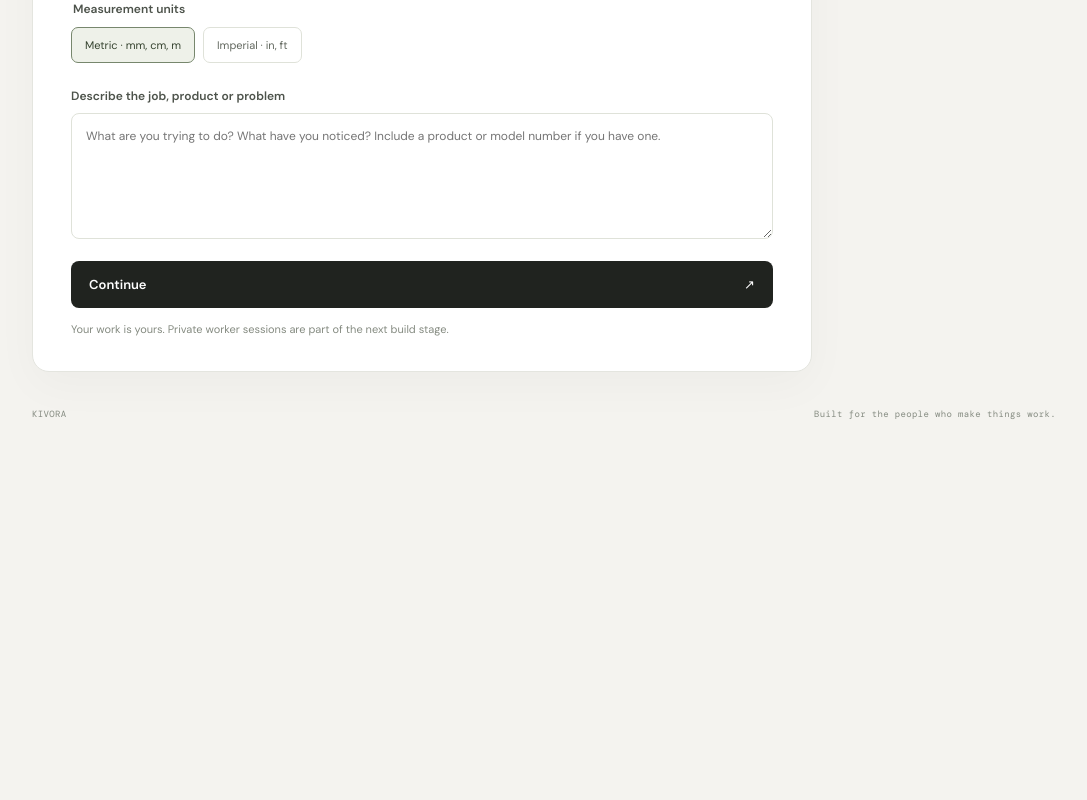
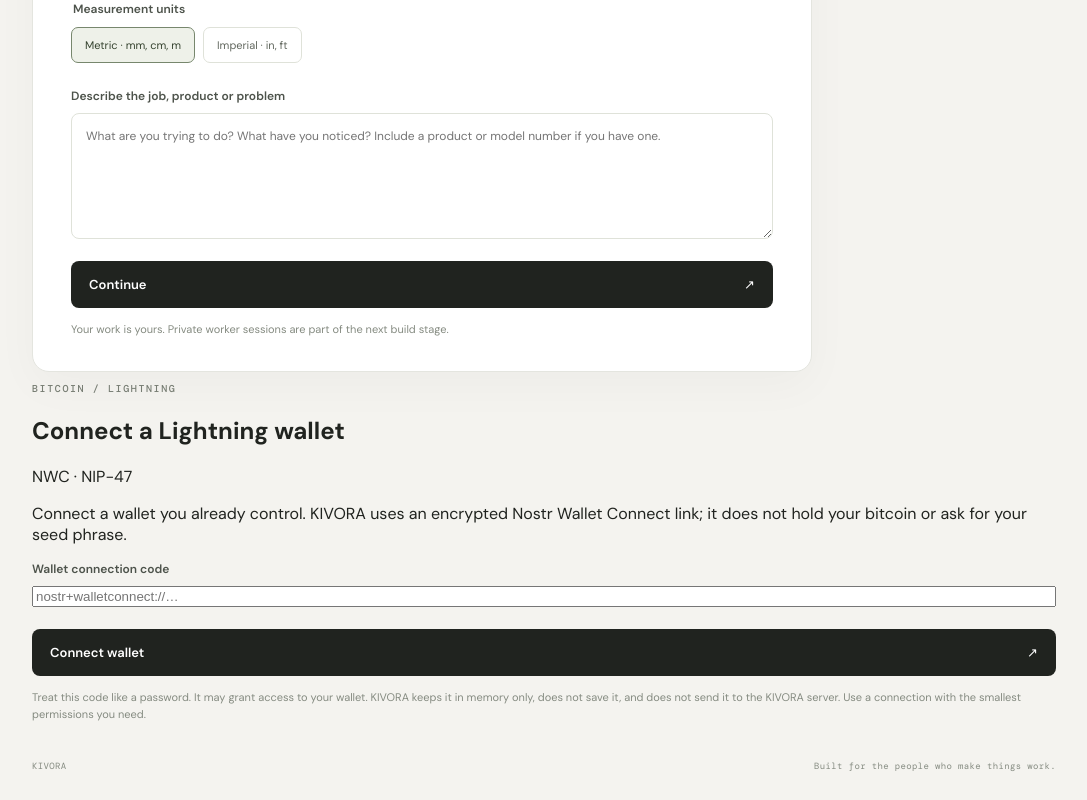
Before and after one commit to thisishaidee/kivora, a React (Vite) app in the folder web/: page / in a window 1280 px wide. Shown: the part 742-1542 px from the top of the page, without its empty margins (96-1183 px from the left). Before the commit the page ends 1190 px from the top, so only its background shows below. Built offline with nearby package versions, Linux system fonts and the light colour scheme; a web font is replaced by a local one.

Commit message:
feat: surface optional Lightning wallet connection

```diff
--- a/web/src/App.tsx
+++ b/web/src/App.tsx
@@ -1,4 +1,5 @@
 import { useState } from "react";
+import WalletPanel from "./WalletPanel";
 import type { FormEvent } from "react";
 import {
   languageSchema,
@@ -46,7 +47,7 @@ export default function App() {
       return;
     }
     setNotice("The guided work-session flow is not connected yet. Your draft stays on this device and has not been sent.");
-    console.info("KIVORA local draft preferences", preferences);
+    void preferences;
   }
 
   return (
@@ -109,6 +110,8 @@ export default function App() {
         </form>
       </section>
 
+      <WalletPanel />
+
       <footer className="footer">
         <span>KIVORA</span>
         <span>Built for the people who make things work.</span>
```
